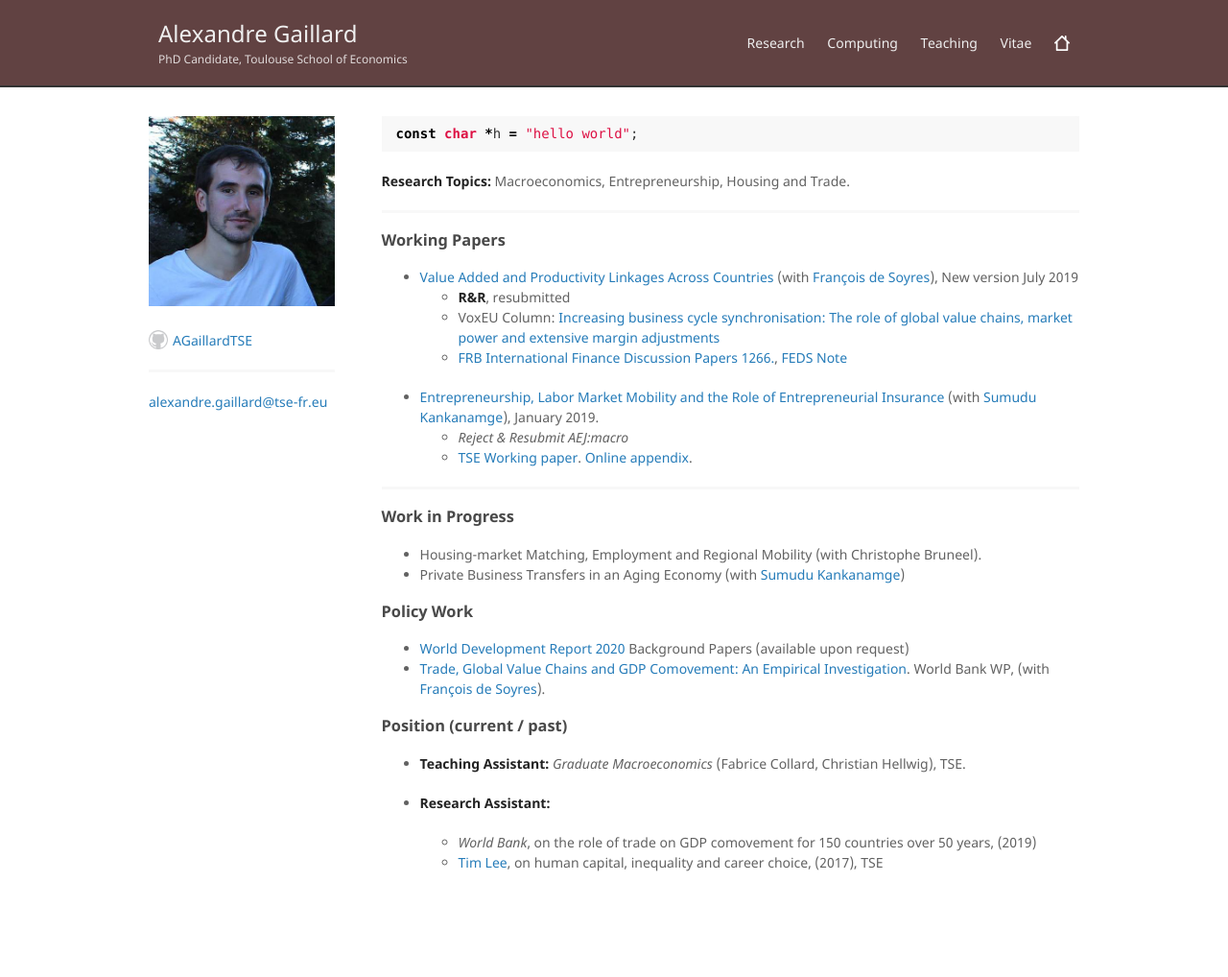
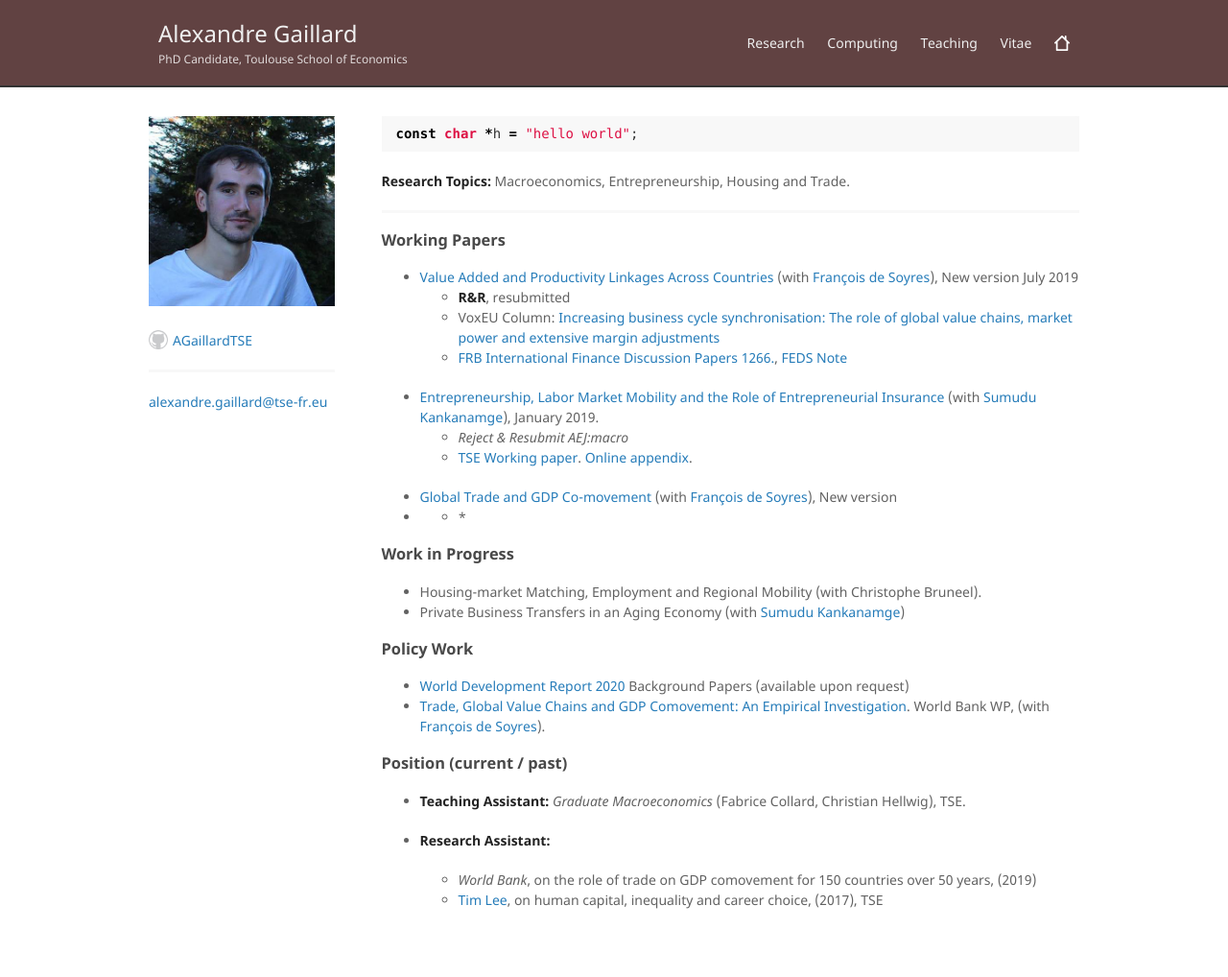
Before and after one commit to AGaillardTSE/AGaillardTSE.github.io, a Jekyll site: the page built from index.md, in a window 1280 px wide. Shown: the whole page at 96% size. Built offline with Jekyll 4.4.1, drawn with Linux system fonts in a browser that asks for light colours; before the commit the page ends 979 px from its top, so only the background shows below that.

Commit message:
Update index.md

```diff
--- a/index.md
+++ b/index.md
@@ -22,6 +22,7 @@ const char *h = "hello world";
     - *Reject & Resubmit AEJ:macro*
     - <a href="https://www.tse-fr.eu/sites/default/files/TSE/documents/doc/wp/2018/wp_tse_929.pdf" target="_blank">TSE Working paper</a>. <a href="http://kankanamge.free.fr/docs/ELMMREI_online_appendix.pdf" target="_blank">Online appendix</a>.
 
+*   [Global Trade and GDP Co-movement](https://drive.google.com/open?id=1g5GmWcsKtfLnl72oHk43Gv-wYeeFSkch) (with [François de Soyres](https://sites.google.com/site/francoisdesoyres/research)), New version
 * * *
 
 ### Work in Progress
```
